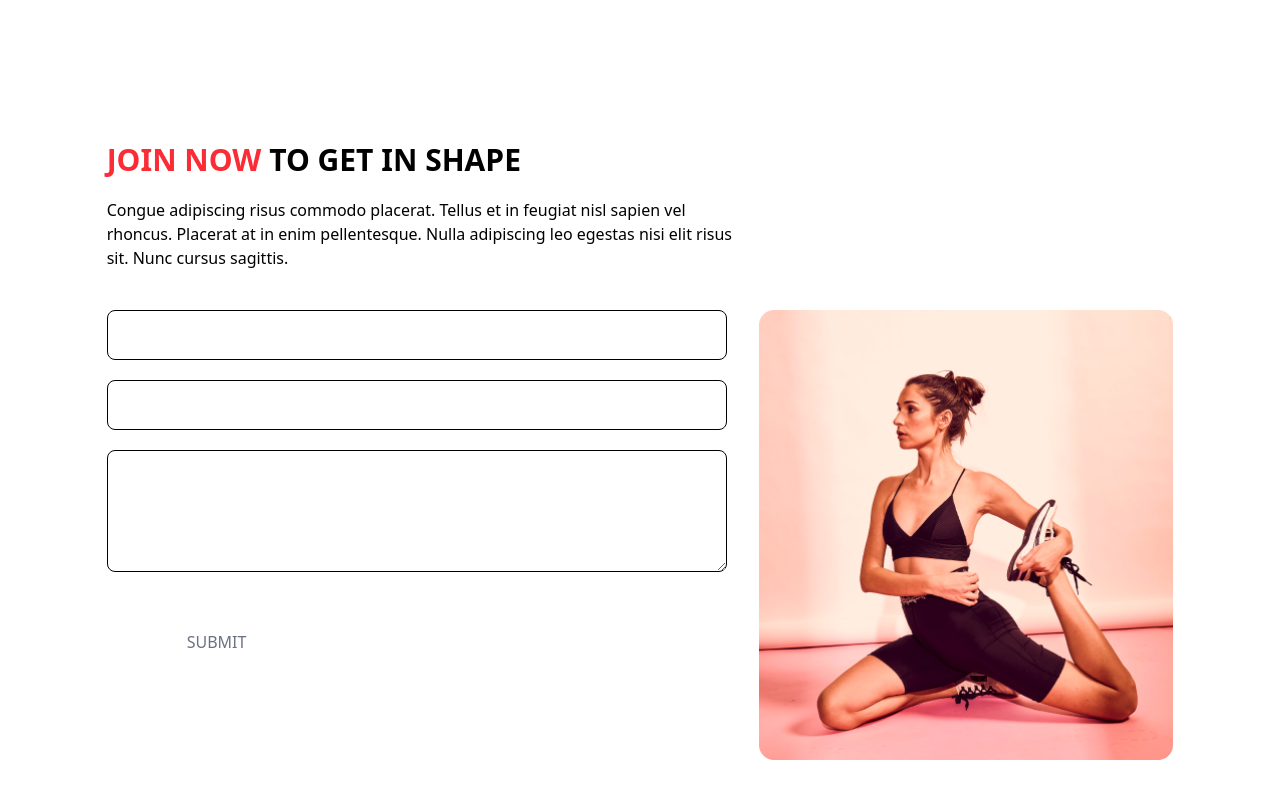
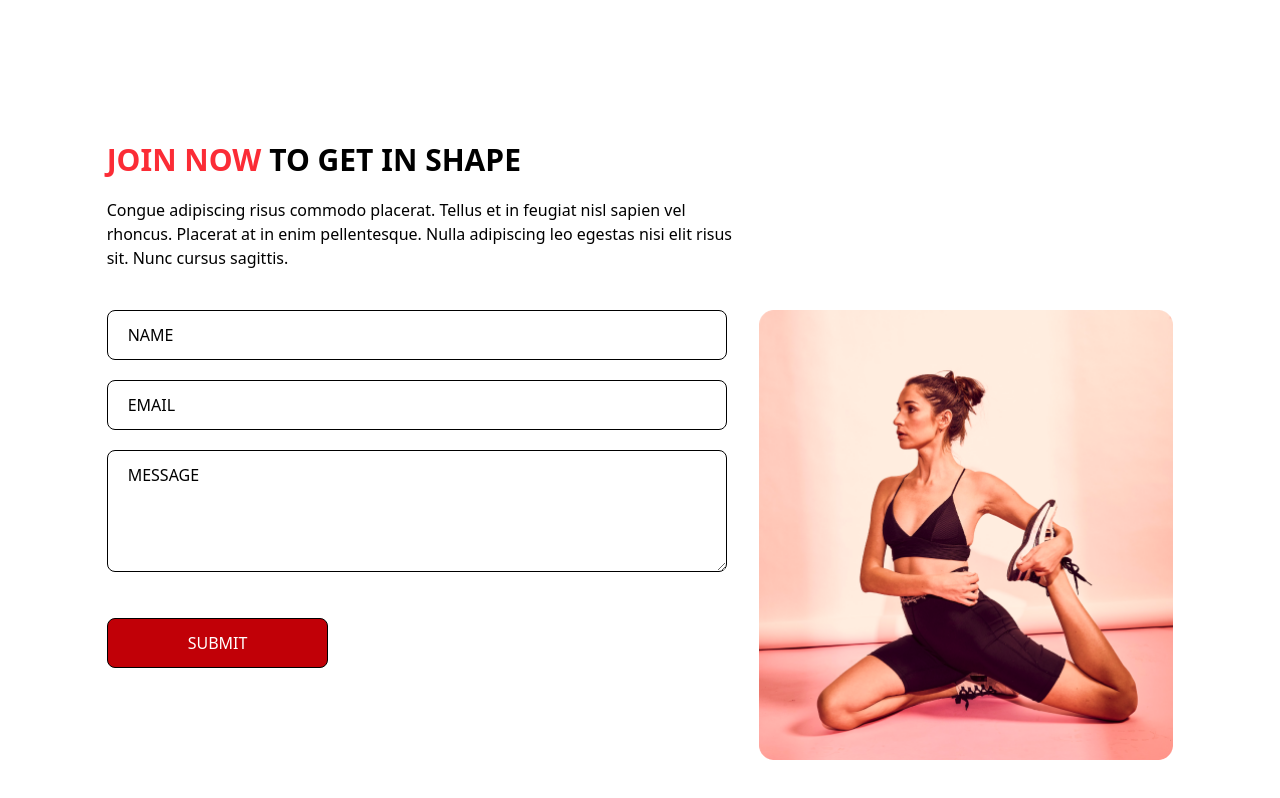
Before and after one commit to TimiMaliki/Sante, a React (Vite) app: page / in a window 1280 px wide. Shown: the part 2661-3459 px from the top of the page. Built offline with nearby package versions, Linux system fonts and the light colour scheme.

Commit message:
Contact Us

```diff
--- a/src/Pages/ContactUs/Contact.tsx
+++ b/src/Pages/ContactUs/Contact.tsx
@@ -10,7 +10,7 @@ type Props = {
 
 const ContactUs = ({ setSelectedPage }: Props) => {
   const inputStyles = `mb-5 w-full rounded-lg bg-white border border-black text-black text-md
-  px-5 py-3 placeholder-white`;
+  px-5 py-3 placeholder-black`;
 
   const {
     register,
@@ -126,7 +126,7 @@ const ContactUs = ({ setSelectedPage }: Props) => {
 
               <button
                 type="submit"
-                className="mt-5 rounded-lg bg-secondary-500 px-20 py-3 transition duration-500 hover:text-white"
+                className="mt-5 rounded-lg bg-red-700 px-20 py-3 transition duration-500 text-white hover:text-black cursor-pointer hover:bg-white border border-black"
               >
                 SUBMIT
               </button>
```
